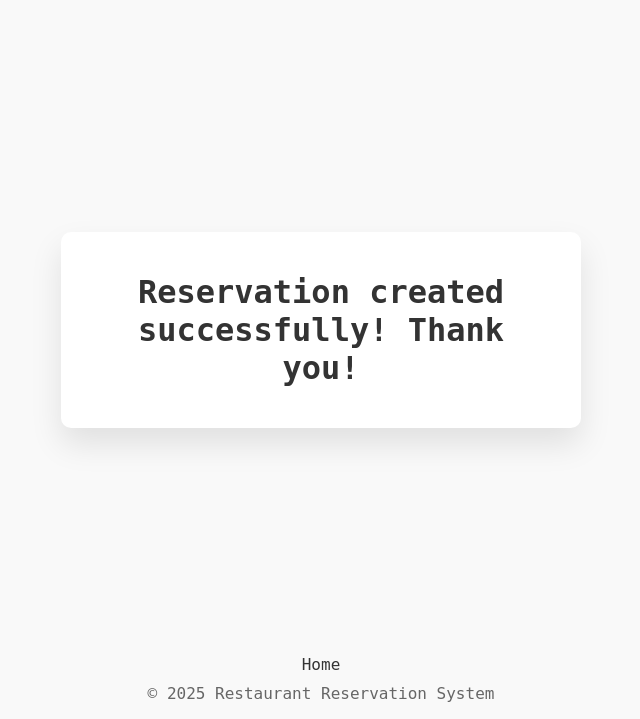
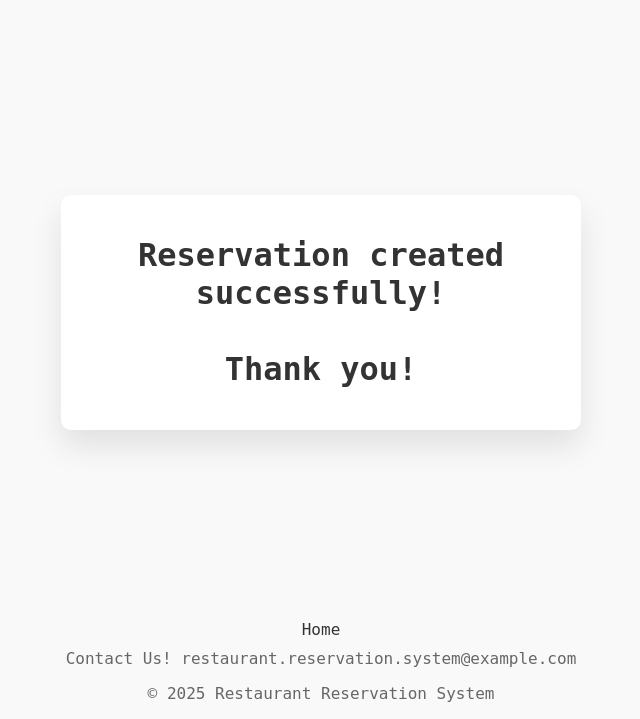
Before and after one commit to posiadalamelia/restaurant-table-reservation, a Flask app: page /confirmation in a window 1280 px wide. Shown: the part 81-800 px from the top of the page, without its empty margins (319-959 px from the left). Run offline with Flask 3, Linux system fonts and the light colour scheme.

Commit message:
fix small details

```diff
--- a/app/templates/base.html
+++ b/app/templates/base.html
@@ -18,6 +18,7 @@
         <nav>
             <a href="/">Home</a>
         </nav>
+        <p> Contact Us! restaurant.reservation.system@example.com</p>
         <p>&copy; 2025 Restaurant Reservation System</p>
     </footer>
     <script src="{{ url_for('static', filename='script.js') }}"></script>
--- a/app/templates/confirmation.html
+++ b/app/templates/confirmation.html
@@ -2,6 +2,6 @@
 {% block title %}Confirmation - Restaurant Table Reservation{% endblock %}
 {% block content %}
     <div class="form-container">
-        <h1>Reservation created successfully! Thank you!</h1>
+        <h1>Reservation created successfully! <br><br>Thank you!</h1>
     </div>
 {% endblock %}
```
